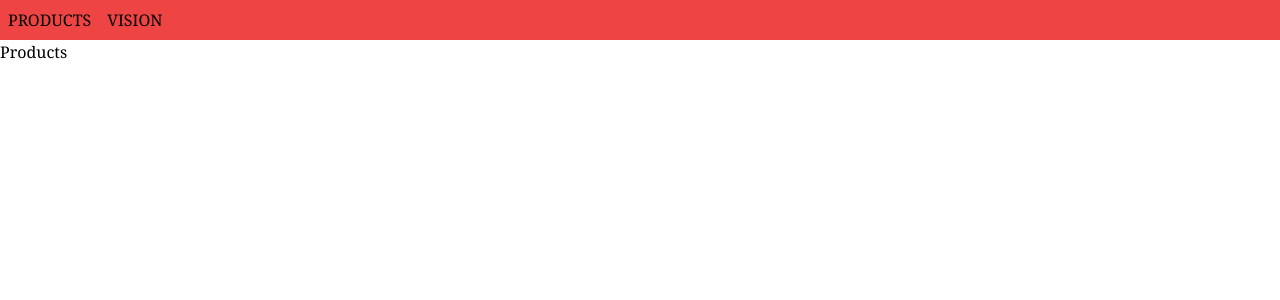
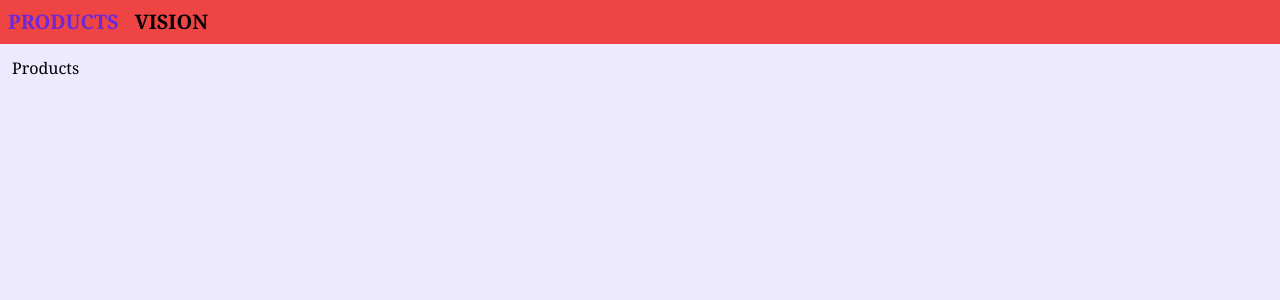
Before and after one commit to agnejan/ajanuskeviciute, a React (Create React App) app in the folder eshop/: page / in a window 1280 px wide. Shown: the top 300 px of the page. Built offline with nearby package versions, Linux system fonts and the light colour scheme.

Commit message:
Added background color,padding and hover on navbar

```diff
--- a/eshop/public/index.html
+++ b/eshop/public/index.html
@@ -9,7 +9,7 @@
 
     <title>EShop</title>
   </head>
-  <body class="font-serif">
+  <body class="font-serif bg-purple-100">
     <noscript>You need to enable JavaScript to run this app.</noscript>
     <div id="root"></div>
   </body>
--- a/eshop/src/App.jsx
+++ b/eshop/src/App.jsx
@@ -9,7 +9,7 @@ function App() {
       <header>
         <NavBar />
       </header>
-      <main>
+      <main className="p-3">
         <Switch>
           <Route path="/">
             <Products />
--- a/eshop/src/nav-bar/NavBar.jsx
+++ b/eshop/src/nav-bar/NavBar.jsx
@@ -4,10 +4,10 @@ function NavBar() {
   return (
     <nav className="bg-red-500">
       <ul className="flex">
-        <li className="p-2">
+        <li className="p-2 font-semibold text-xl hover:text-purple-700">
           <Link to="/">PRODUCTS</Link>
         </li>
-        <li className="p-2">
+        <li className="p-2 font-semibold text-xl hover:text-purple-700">
           <Link to="/vision">VISION</Link>
         </li>
       </ul>
```
